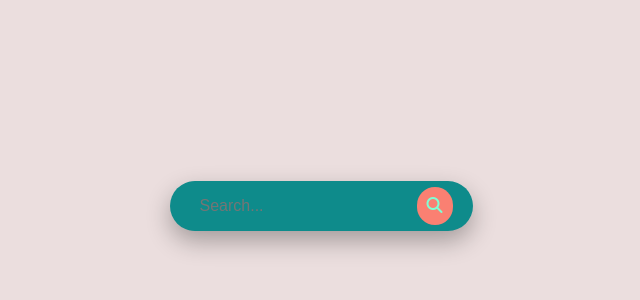
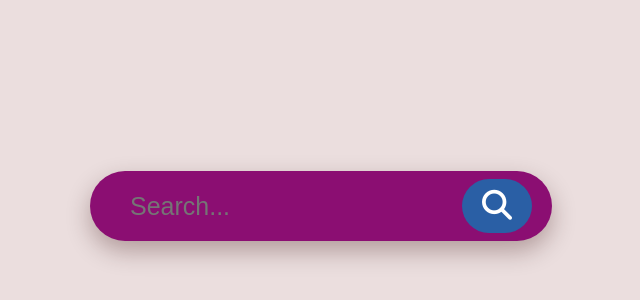
Before and after one commit to ImranAhmedRahad/Login_Pages_Design, a plain HTML site: page Search Bar Design/index.html in a window 1280 px wide. Shown: the part 194-494 px from the top of the page, without its empty margins (319-959 px from the left). Drawn offline with Linux system fonts and the light colour scheme.

Commit message:
Update style.css

```diff
--- a/Search Bar Design/style.css
+++ b/Search Bar Design/style.css
@@ -1,9 +1,10 @@
 *{
     margin: 0;
     padding: 0;
+    box-sizing: border-box;
 }
 body{
-    background-color:rgb(235, 222, 222);
+    background: rgb(235, 222, 222);
     display: flex;
     justify-content: center;
     align-items: center;
@@ -12,15 +13,15 @@ body{
 }
 
 .search-bar{
-    height: 30px;
+    height: 70px;
     display: flex;
     cursor: pointer;
     padding: 10px 20px;
-    background: #0e8b8b;
-    border-radius: 30px;
+    background: #8b0e72;
+    border-radius: 42px;
     align-items: center;
-    box-shadow: 0 10px 25px rgba(0,0,0,0.3);
-    transition: 0.3s ease;
+    box-shadow: 0 10px 25px rgba(46, 4, 4, 0.3);
+    transition:all 0.3s ease;
 }
 .search-bar form{
     display: flex;
@@ -28,25 +29,31 @@ body{
     width: 100%;
 }
 .search-bar input{
+    padding: 10px;
     border: none;
     outline: none;
-    font-size: 16px;
+    font-size: 25px;
     border-radius: 5px;
+    transition: all 0.3s ease ;
     background: transparent;
-    transition: 0.8s;
-    padding: 10px;
-    transition: 0.3s ease;
+    color: white;
+    width: 100%;
+    margin-left: 10px;
 }
+
+
 .search-btn{
-   padding:10px;
-   background: salmon;
-   border: none;
-   color: aquamarine;
-   font-size: 16px;
-   cursor: pointer;
-   border-radius: 25px;
+    padding: 10px 20px;
+    color:white;
+    border: none;
+    border-radius: 30px;
+    font-size: 30px;
+    cursor: pointer;
+    background: rgb(42, 95, 165);
+    transition:  all 0.3s ease;
 }
-.search-btn:hover {
-    background: #443737;
+.search-btn:hover{
+    background: rgb(194, 26, 26);
+    color: black;
     transition: 0.4s;
 }
```
